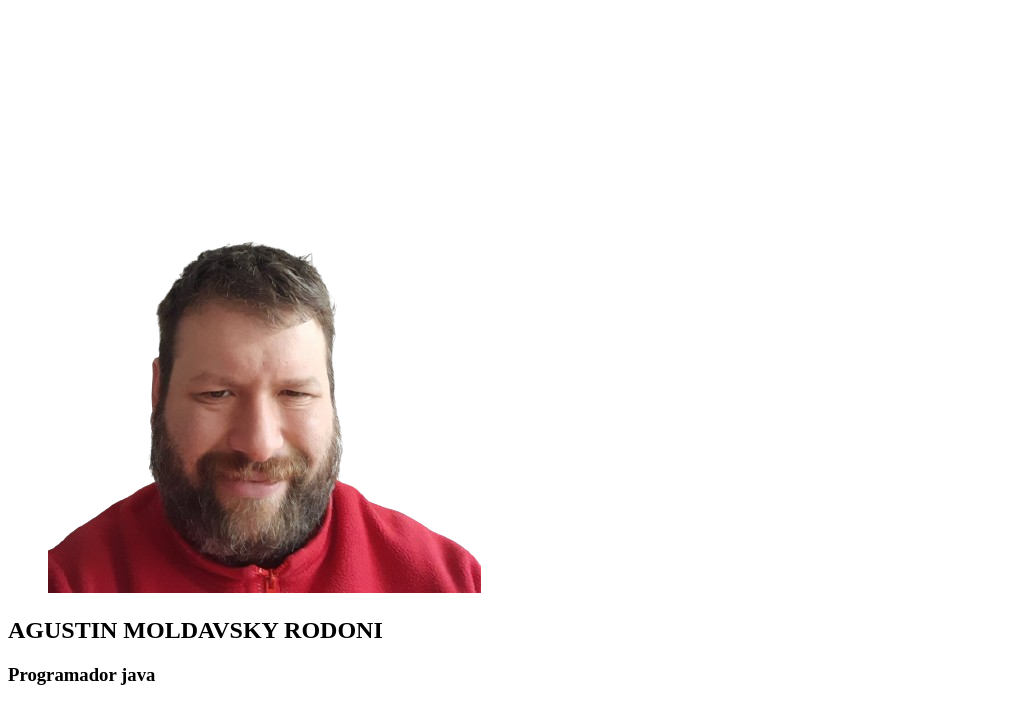
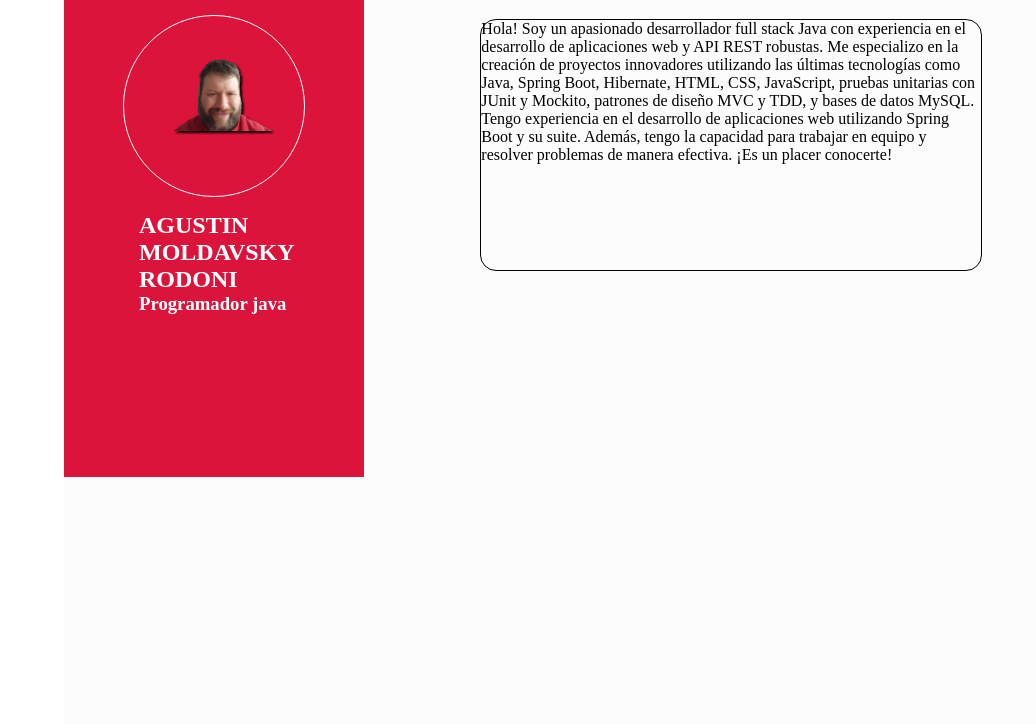
Before and after one commit to AgustinMolda/CV_PROGRAMACION, a plain HTML site: page index.html in a window 1280 px wide. Shown: the whole page, without its empty margins (0-1036 px from the left). Drawn offline with Linux system fonts and the light colour scheme.

Commit message:
add styles

```diff
--- a/css/mian.css
+++ b/css/mian.css
@@ -0,0 +1,77 @@
+*{
+    margin: 0;
+    padding: 0;
+    box-sizing: border-box;
+}
+
+:root{
+    --colorside: #fff;
+}
+
+.container_page{
+    width: 90%;
+    min-width: 475px;
+    height: 100vh;
+    margin: 0 auto;
+    background-color: #fcfcfc;
+    display: grid;
+    grid-template-areas:
+       "sidebar main main"
+       "sidebar main main"
+       "sidebar main main"
+    ;
+}
+
+.container__sidebar{
+    background-color: crimson;
+    width: 300px;
+    grid-area: "sidebar";
+}
+
+.img{
+    width: 150px;
+    height: 150px;
+    outline: 1px 1px 0.5px var(--colorside);
+    object-fit: cover;
+    filter: drop-shadow(2px 2px 1px black);
+    margin: 0 auto;
+    padding-left: 50px;
+    padding-bottom: 35px;
+}
+
+.sidebar__img{
+    width: 180px;
+    height: 180px;
+    border-radius: 50%;
+    outline: 1px solid  var(--colorside);
+    background-color: crimson;
+    margin: 0 auto;
+    margin-top: 1em;
+    margin-bottom: 1em;
+    outline: 1px solid var(--colorside);
+
+
+}
+
+.header__subtitle{
+    color: var(--colorside);
+    margin: 0 auto;
+    width: 150px;
+}
+
+.main{
+    grid-area: "main";
+}
+
+.main__title{
+    width: 500px;
+    height: 250px;
+    outline: 1px solid #000;
+    border-radius: 15px;
+}
+
+.main__introduction{
+    margin: 20px auto;
+    font-size: 1rem;
+
+}
--- a/index.html
+++ b/index.html
@@ -8,11 +8,11 @@
 </head>
 <body>
         <div class="container_page">
-                <div class="container sidebar">
+                <div class="container__sidebar">
                         <div class="sidebar_header">
                                  <div class="sidebar__img">
-                                    <figure>
-                                        <img src="img/WhatsApp_Image_2024-03-04_at_19.15.01-removebg-preview.png" alt="imagen">
+                                    <figure class="img-container">
+                                        <img src="img/WhatsApp_Image_2024-03-04_at_19.15.01-removebg-preview.png" alt="imagen" class="img">
 
                                     </figure>
                                 </div>
@@ -23,12 +23,16 @@
 
                         </div>
 
-                            <div class="main">
 
+                </div>
+                <div class="main">
+                    <div class="main__title">
+                            <p class="main__introduction">Hola! Soy un apasionado desarrollador full stack Java con experiencia en el desarrollo de aplicaciones web y API REST robustas.
+                                Me especializo en la creación de proyectos innovadores utilizando las últimas tecnologías como Java, Spring Boot, Hibernate, HTML, CSS, JavaScript, pruebas unitarias con JUnit y Mockito, patrones de diseño MVC y TDD, y bases de datos MySQL. Tengo experiencia en el desarrollo de aplicaciones web utilizando Spring Boot y su suite.
+                                Además, tengo la capacidad para trabajar en equipo y resolver problemas de manera efectiva. ¡Es un placer conocerte!<p>
+                    </div>
 
-                            </div>
-                </div>
-
+            </div>
 
         </div>
 </body>
```
